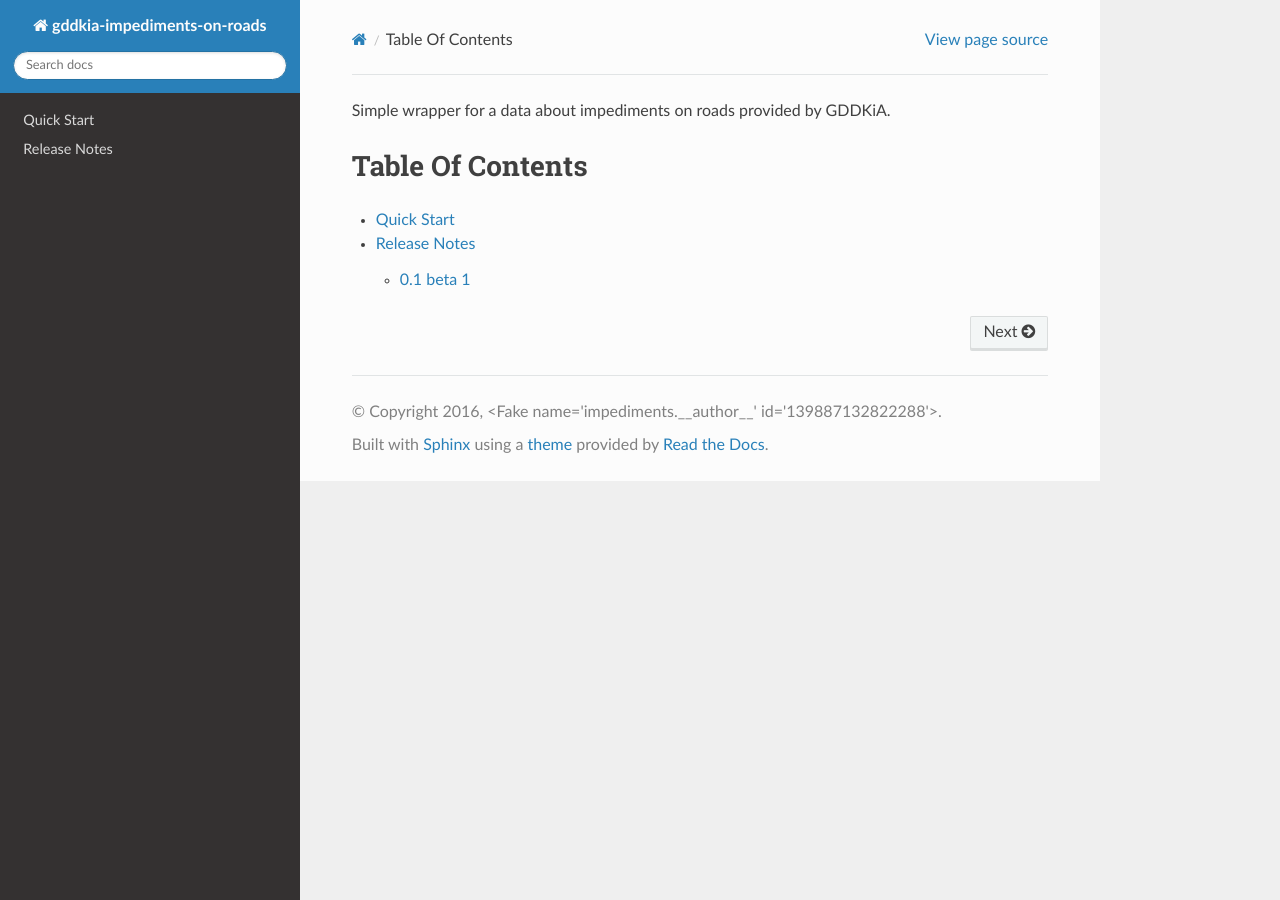
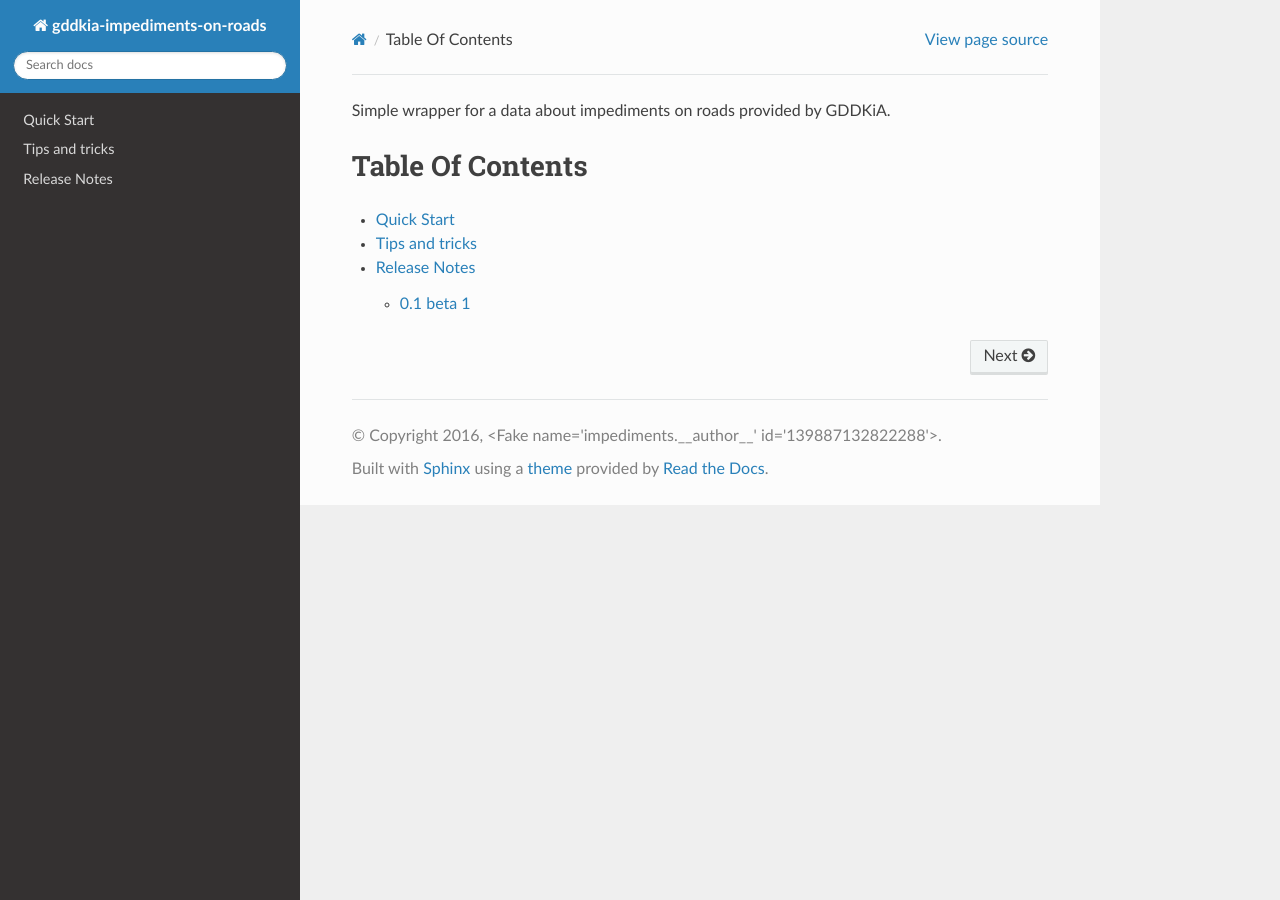
Before and after one commit to tomi77/python-gddkia-impediments-on-roads, a Sphinx documentation site: the page built from docs/index.rst, in a window 1280 px wide. Built offline with Sphinx 7.4.7 and the Read the Docs theme 2.0.0, drawn with Linux system fonts in a browser that asks for light colours; the version number could not be read and is left out.

Commit message:
add tips

```diff
--- a/docs/index.rst
+++ b/docs/index.rst
@@ -7,4 +7,5 @@
    :maxdepth: 3
 
    quick_start
+   tips
    release_notes/index
--- /dev/null
+++ b/docs/tips.rst
@@ -0,0 +1,4 @@
+Tips and tricks
+===============
+
+- Data about impediments are changed infrequently. To speed up operations use some cache mechanism and refresh the data every hour.
```
